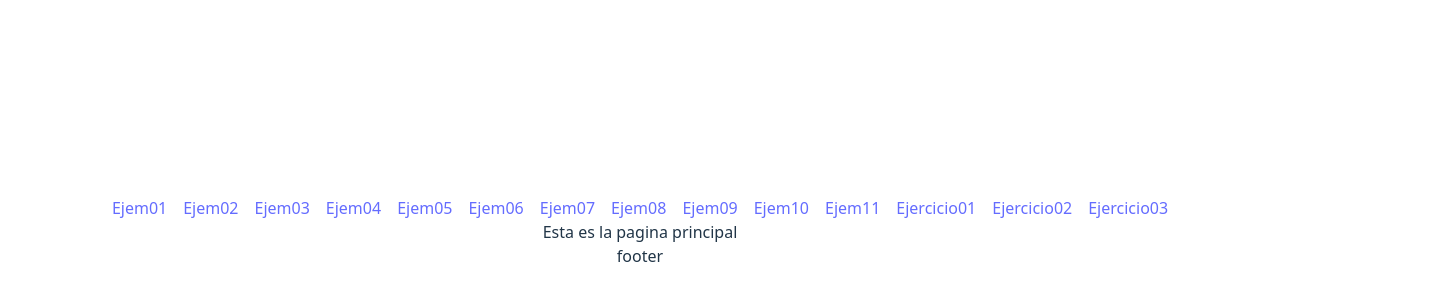
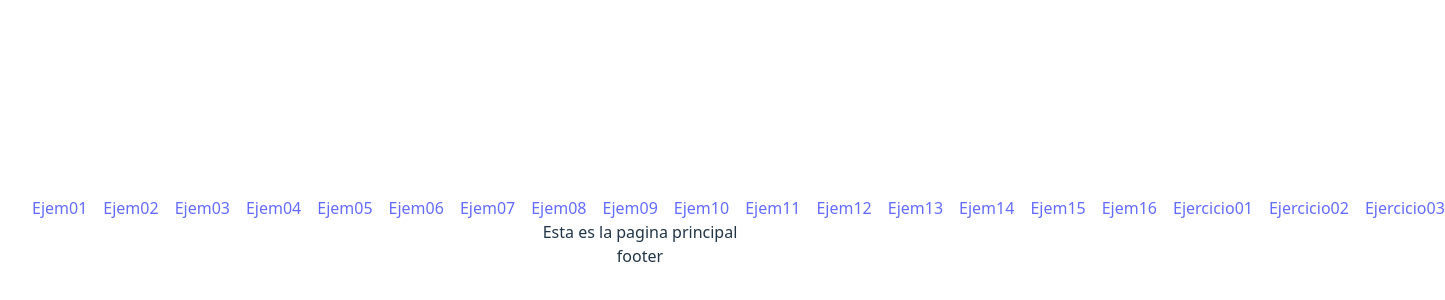
Before and after one commit to LucasPrezFdez/teoriaReactBase2025, a React (Vite) app: page / in a window 1280 px wide. Shown: the part 168-468 px from the top of the page, 1445 px wide, since content can reach past the window. Built offline with nearby package versions, Linux system fonts and the light colour scheme.

Commit message:
Add new examples and update routes in Menu component

```diff
--- a/src/components/Menu.tsx
+++ b/src/components/Menu.tsx
@@ -15,6 +15,11 @@ function Menu() {
             <li><Link to="/Ejem9">Ejem09</Link></li>
             <li><Link to="/Ejem10">Ejem10</Link></li>
             <li><Link to="/Ejem11">Ejem11</Link></li>
+            <li><Link to="/Ejem12">Ejem12</Link></li>
+            <li><Link to="/Ejem13">Ejem13</Link></li>
+            <li><Link to="/Ejem14">Ejem14</Link></li>
+            <li><Link to="/Ejem15">Ejem15</Link></li>
+            <li><Link to="/Ejem16">Ejem16</Link></li>
             <li><Link to="/Ejercicio01">Ejercicio01</Link></li>
             <li><Link to="/Ejercicio02">Ejercicio02</Link></li>
             <li><Link to="/Ejercicio03">Ejercicio03</Link></li>
--- /dev/null
+++ b/src/pages/Ejem_12.tsx
@@ -0,0 +1,17 @@
+import { useState } from "react"
+
+function Contador({initialValue = 0}) {
+  const [count, setCount] = useState(initialValue)
+
+  function handleClick() {
+    return setCount(count+1)
+  }
+
+  return <button onClick={handleClick}>{count}</button>
+}
+
+export default function Ejem_12() {
+  return <div>
+    <Contador initialValue={0}/>
+  </div>
+}
--- /dev/null
+++ b/src/pages/Ejem_13.tsx
@@ -0,0 +1,23 @@
+import { useEffect, useState } from "react";
+
+export default function Ejem_13() {
+  const [count1, setCount1] = useState(0);
+  const [count2, setCount2] = useState(0);
+
+  function miAccion() {
+    console.log("hola");
+  }
+
+  useEffect(
+    () => console.log('hola es que no lo siento')
+    ,
+    [count2]
+  );
+
+  return (
+    <div>
+      <button onClick={() => setCount1(count1 + 1)}>{count1}</button>
+      <button onClick={() => setCount2(count2 + 1)}>{count2}</button>
+    </div>
+  );
+}
--- /dev/null
+++ b/src/pages/Ejem_14.tsx
@@ -0,0 +1,20 @@
+import { useEffect, useState } from "react";
+
+export default function Ejem_14() {
+  const [second, setSecond] = useState(0);
+
+  useEffect(() => {
+    const interval = setInterval(() => setSecond((pre)=> pre+1), 1000)
+    console.log("componente montado")
+    return () => {
+        console.log('El componente se desmonto')
+        clearInterval(interval)
+        }
+    },
+    []
+  );
+
+
+
+  return <div>Segundo {second}</div>;
+}
--- /dev/null
+++ b/src/pages/Ejem_15.tsx
@@ -0,0 +1,37 @@
+import { useEffect, useState } from "react";
+
+interface Pokemon {
+  name : string
+}
+
+export default function Ejem_15() {
+
+  const [pokemons, setPokemons] = useState<Pokemon[]>([])
+  const [loading, setLoading] = useState(true)
+  const [error, setError] = useState(false)
+
+  async function loadPokemons() {
+
+    try{
+        const response = await fetch('https://pokeapi.co/api/v2/pokemon').
+        then(res => res.json())
+        setPokemons(response.results)
+    } catch {
+      setError(true)
+    } finally {
+      setLoading(false)
+    }
+
+  }
+  useEffect(() => {
+    loadPokemons()
+  }, [])
+
+  if(loading) return <div>Cargando la lista de pokemons...</div>
+  if (error) return <div>Hay problemas al cargar los pokemons</div>
+
+
+  return <div>
+    {pokemons.map(pokemon => <div key={pokemon.name}>{pokemon.name}</div>)}
+  </div>
+}
--- /dev/null
+++ b/src/pages/Ejem_16.tsx
@@ -0,0 +1,22 @@
+import { useEffect, useState } from "react";
+
+export default function Ejem_16() {
+
+  const [myKey, setMyKey] = useState("")
+
+  function controlTecla(event: KeyboardEvent) {
+    console.log('se pulso una tecla: ', event.key)
+    setMyKey(event.key)
+  }
+
+  useEffect(() => {
+    window.addEventListener('keydown',controlTecla )
+    return () =>{
+      window.removeEventListener('keydown', controlTecla)
+    }
+  },[])
+
+  return <div>
+    La tecla que has pulsado es: {myKey}
+  </div>
+}
--- a/src/pages/Ejercicio_03.tsx
+++ b/src/pages/Ejercicio_03.tsx
@@ -26,9 +26,8 @@ function Calculadora({n1, n2 , operacion} : Props) {
 
 export default function Ejercicio_03() {
 
-    function sumar(n1 : number, n2 : number) {
-        return n1+n2
-    }
+    const sumar = (n1 : number, n2 : number) => n1+n2
+
 
   return <Calculadora n1={54} n2={6} operacion={sumar}/>
 }
--- a/src/routes/routesConfig.ts
+++ b/src/routes/routesConfig.ts
@@ -64,6 +64,31 @@ export const routes = [
     description: "",
     component: React.lazy(() => import("../pages/Ejem_11")),
   },{
+    to: "Ejem12",
+    title: "",
+    description: "",
+    component: React.lazy(() => import("../pages/Ejem_12")),
+  },{
+    to: "Ejem13",
+    title: "",
+    description: "",
+    component: React.lazy(() => import("../pages/Ejem_13")),
+  },{
+    to: "Ejem14",
+    title: "",
+    description: "",
+    component: React.lazy(() => import("../pages/Ejem_14")),
+  },{
+    to: "Ejem15",
+    title: "",
+    description: "",
+    component: React.lazy(() => import("../pages/Ejem_15")),
+  },{
+    to: "Ejem16",
+    title: "",
+    description: "",
+    component: React.lazy(() => import("../pages/Ejem_16")),
+  },{
     to: "Ejercicio01",
     title: "",
     description: "",
```
